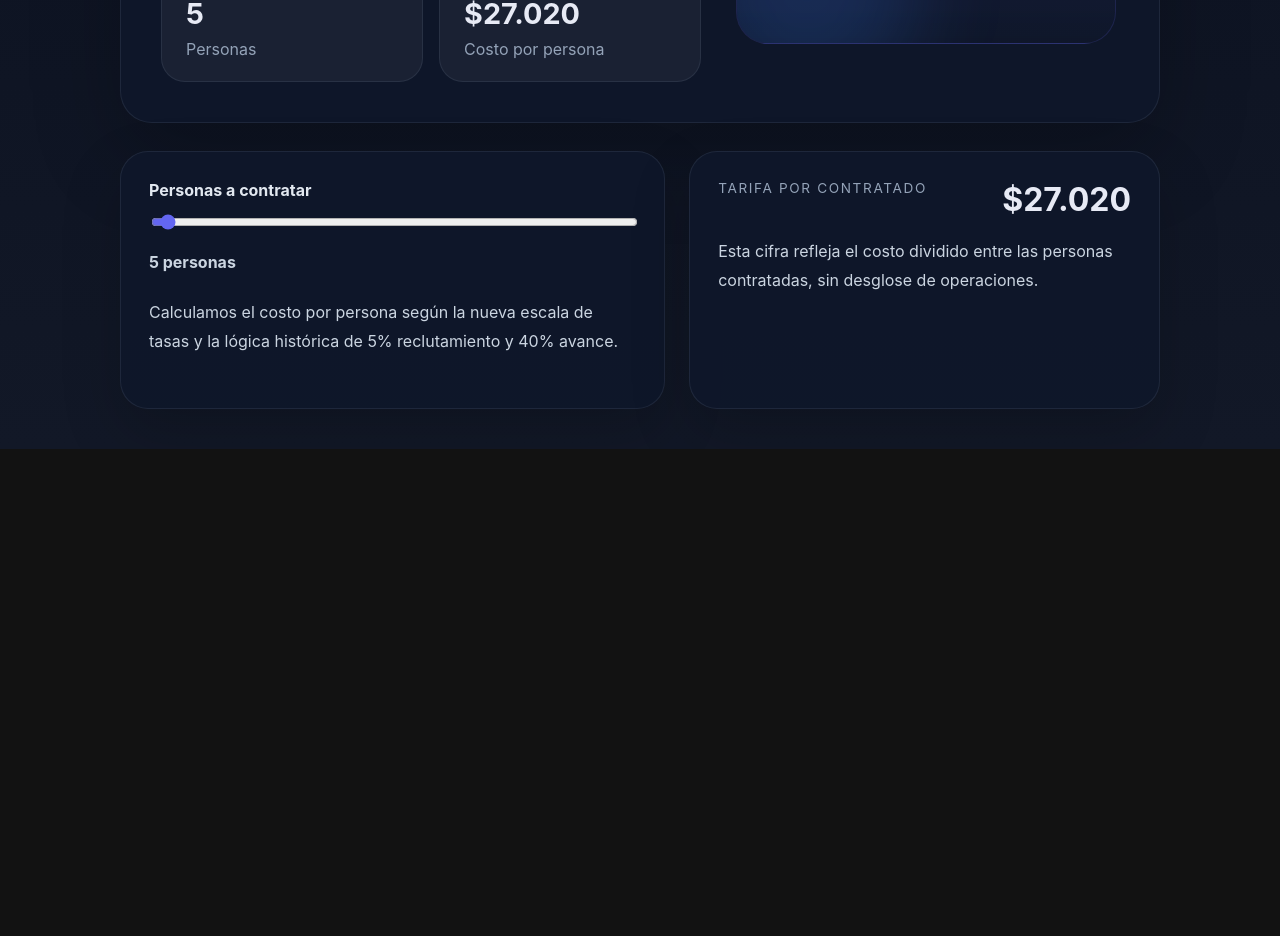
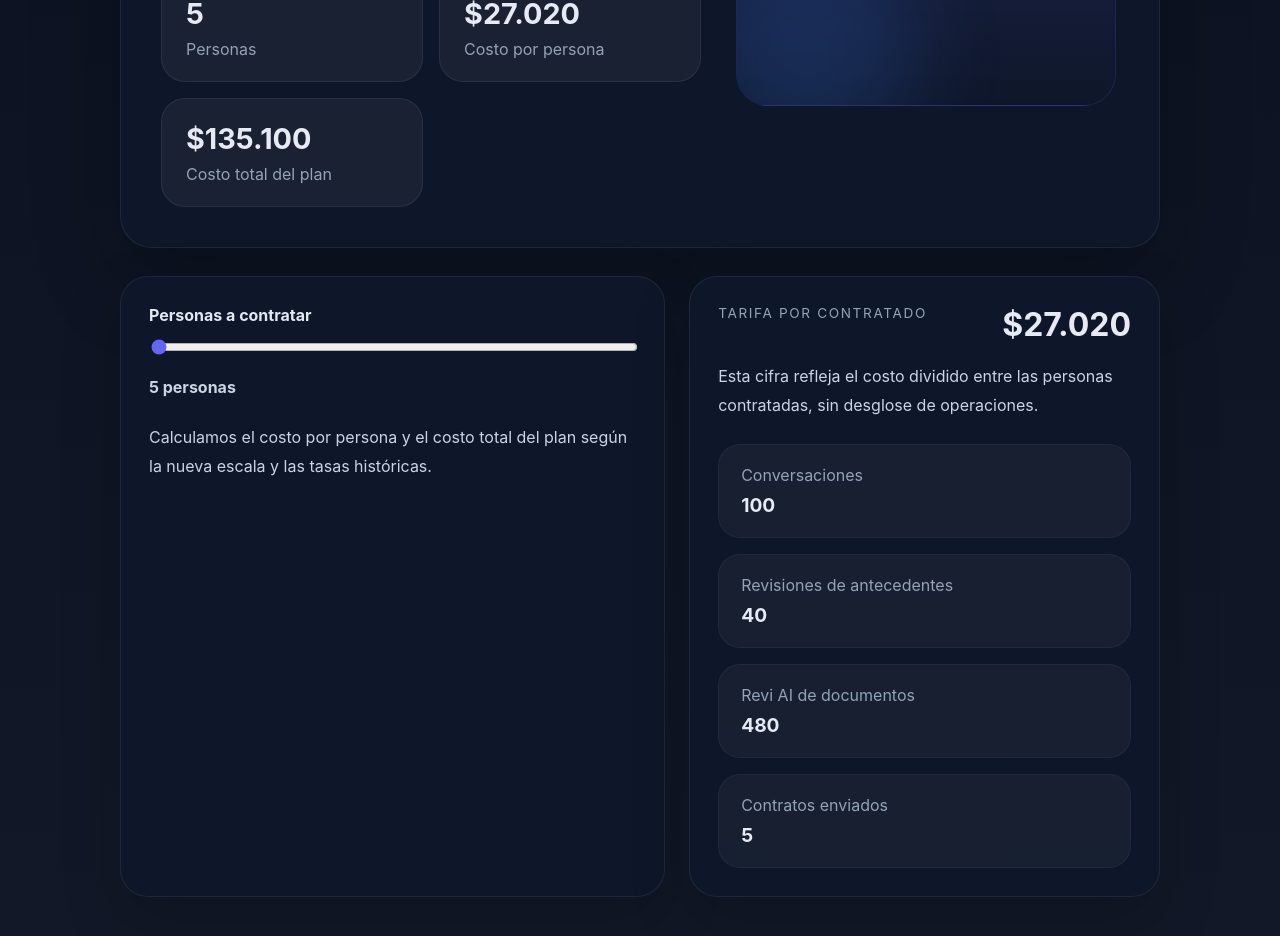
Before and after one commit to Brian-com-hoktus/calculadora-saas, a React (Vite) app: page / in a window 1280 px wide. Shown: the part 400-1336 px from the top of the page. Before the commit the page ends 849 px from the top, so only its background shows below. Built offline with nearby package versions, Linux system fonts and the light colour scheme.

Commit message:
Add total plan cost and numeric estimate summary with 10k capacity

```diff
--- a/src/App.tsx
+++ b/src/App.tsx
@@ -72,8 +72,12 @@ function App() {
       contracts * contractPrice;
 
     return {
-      costPerPerson: Math.round(total / people),
-      people
+      conversations,
+      advanced,
+      documentPages,
+      contracts,
+      total,
+      costPerPerson: Math.round(total / people)
     };
   }, [people]);
 
@@ -95,6 +99,10 @@ function App() {
             <div>
               <strong>{formatCLP(results.costPerPerson)}</strong>
               <span>Costo por persona</span>
+            </div>
+            <div>
+              <strong>{formatCLP(results.total)}</strong>
+              <span>Costo total del plan</span>
             </div>
           </div>
         </div>
@@ -125,7 +133,7 @@ function App() {
               id="people"
               type="range"
               min="1"
-              max="200"
+              max="10000"
               step="1"
               value={people}
               onChange={(event: ChangeEvent<HTMLInputElement>) => setPeople(Number(event.target.value))}
@@ -134,7 +142,7 @@ function App() {
           </div>
 
           <p className="result-note">
-            Calculamos el costo por persona según la nueva escala de tasas y la lógica histórica de 5% reclutamiento y 40% avance.
+            Calculamos el costo por persona y el costo total del plan según la nueva escala y las tasas históricas.
           </p>
         </section>
 
@@ -144,6 +152,24 @@ function App() {
             <strong>{formatCLP(results.costPerPerson)}</strong>
           </div>
           <p className="result-note">Esta cifra refleja el costo dividido entre las personas contratadas, sin desglose de operaciones.</p>
+          <div className="summary-metrics landing-metrics">
+            <div>
+              <span>Conversaciones</span>
+              <strong>{results.conversations.toLocaleString('es-CL')}</strong>
+            </div>
+            <div>
+              <span>Revisiones de antecedentes</span>
+              <strong>{results.advanced.toLocaleString('es-CL')}</strong>
+            </div>
+            <div>
+              <span>Revi AI de documentos</span>
+              <strong>{results.documentPages.toLocaleString('es-CL')}</strong>
+            </div>
+            <div>
+              <span>Contratos enviados</span>
+              <strong>{results.contracts.toLocaleString('es-CL')}</strong>
+            </div>
+          </div>
         </section>
       </main>
     </div>
--- a/src/styles.css
+++ b/src/styles.css
@@ -69,7 +69,7 @@ select {
 .hero-meta {
   display: grid;
   gap: 16px;
-  grid-template-columns: repeat(2, minmax(0, 1fr));
+  grid-template-columns: repeat(auto-fit, minmax(180px, 1fr));
 }
 
 .hero-meta div {
```
